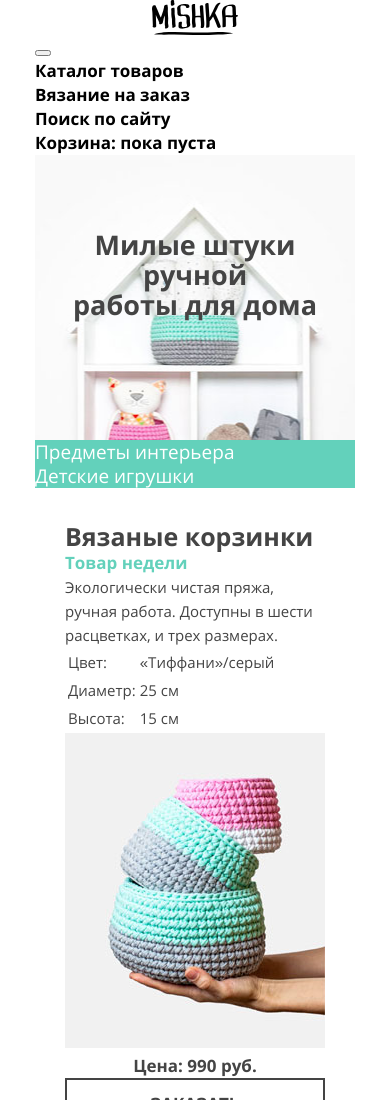
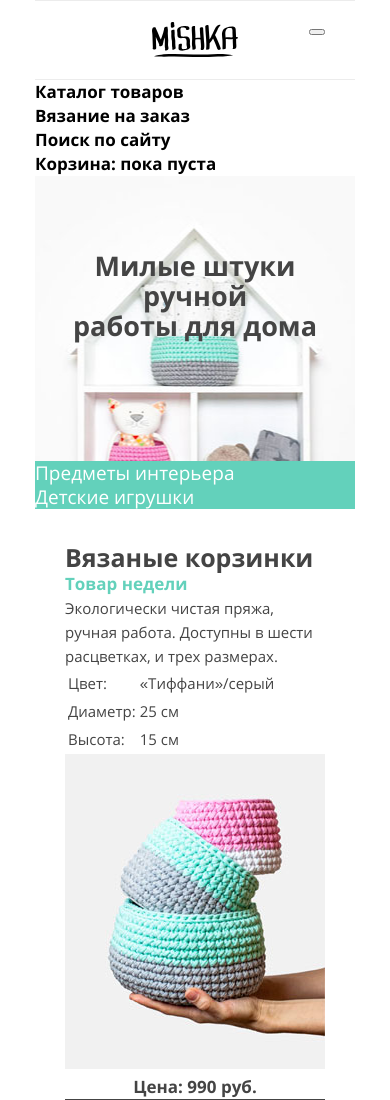
Before and after one commit to mi5ha6in/mishka-adaptive, a website: page source/index.html in a window 390 px wide. Shown: the top 1100 px of the page. Drawn offline with nearby package versions, Linux system fonts and the light colour scheme; files that its build step writes are made by us from their sources.

Commit message:
Centers and adds padding to the mobile Logo version

```diff
--- a/source/sass/blocks/main-navigation.scss
+++ b/source/sass/blocks/main-navigation.scss
@@ -1,10 +1,16 @@
 .main-navigation {
+  position: relative;
   color: $black;
   font-size: $fz-middle;
   font-weight: $font-weight-bold;
   line-height: $line-height;
 }
 
+.main-navigation__toggle {
+  position: absolute;
+  top: 29px;
+  right: 30px;
+}
 .main-navigation__list {
   @include reset-list();
 }
--- a/source/sass/blocks/page-header.scss
+++ b/source/sass/blocks/page-header.scss
@@ -1,3 +1,10 @@
 .page-header {
   color: $black;
 }
+
+.page-header__logo {
+  padding-top: 21px;
+  padding-bottom: 22px;
+  border-top: 1px solid $grey--border;
+  border-bottom: 1px solid $grey--border;
+}
```
